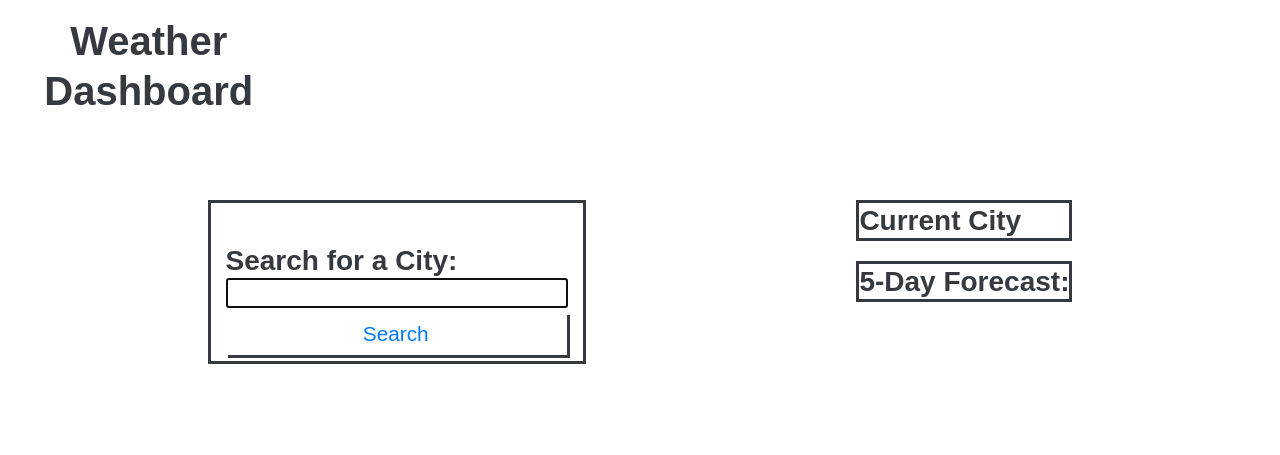
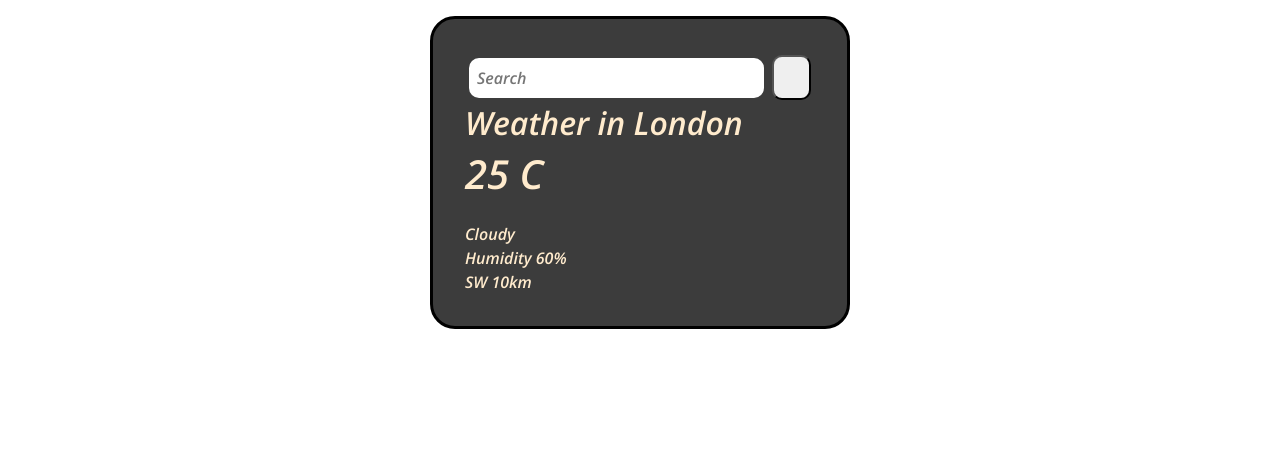
Before and after one commit to scottskinn/Weather-Dashboard, a plain HTML site: page index.html in a window 1280 px wide. Drawn offline with nearby package versions, Linux system fonts and the light colour scheme.

Commit message:
weather apikey

```diff
--- a/assets/javascript.js
+++ b/assets/javascript.js
@@ -0,0 +1,13 @@
+let weather = {
+    "apiKey": "e314e8030b2159c0fff5919b834d4dd4",
+    fetchWeather: function () {
+        fetch("https://api.openweathermap.org/data/2.5/weather?q="
+         + city
+         + "&units=metric&appid="
+         + apiKey)
+
+        .then((response) => response.json())
+        .then((data) => console.log(data));
+
+    },
+}
--- a/assets/style.css
+++ b/assets/style.css
@@ -1,24 +1,66 @@
 body {
     /* background-color: ; */
+    display: flex;
+    justify-content: center;
+    align-items: center;
     margin: 0;
     padding: 0;
-    font-family: "IBM Plex Sans", sans-serif;
     color: var(--dark);
     line-height: 1.5;
     font-size: 16px;
+    font-family: 'Open Sans', sans-serif;
+    /* background-image: url('https://source.unsplash.com/1600x900/?nature'); */
 }
 
-h1,
-h2,
-h3,
-h4,
-h5,
-h6 {
-font-weight: 700;
-margin: 0;
-color: var(--dark);
-line-height: 1.25;
+.card {
+    background: #111111d0;
+    color: blanchedalmond;
+    padding: 2em;
+    margin: 1em;
+    width: 100%;
+    max-width: 420px;
+    border: 3px solid black;
+    border-radius: 25px;
 }
+
+.search {
+    display: flex;
+    align-items: center;
+    justify-content: center;
+}
+
+button {
+    height: 45px;
+    width: 40px;
+    padding: 5px;
+    margin: 4px;
+    border-radius: 10px;
+}
+.btn:hover {
+    color: var(--primary);
+    background-color: var(--tertiary);
+    transform: translate(0, 0);
+    box-shadow: 2px 2px var(--dark);
+}
+
+input.search-bar {
+    border: none;
+    padding: 0.5em;
+    margin: 4px;
+    border-radius: 10px;
+    width: calc(100% - 50px);
+}
+
+.temp {
+    margin: 0;
+}
+
+
+
+
+
+
+
 
 main {
 margin: 20px auto;
@@ -44,16 +86,3 @@ background-color: var(--light-dark);
 box-shadow: 3px 3px var(--dark);
 transform: translate(-1px, -1px);
 }
-
-.btn:hover {
-color: var(--primary);
-background-color: var(--tertiary);
-transform: translate(0, 0);
-box-shadow: 2px 2px var(--dark);
-}
-
-.card {
-    margin: 0 0 20px 0;
-    border: 3px solid var(--dark);
-    border-radius: var(--border-radius);
-  }
--- a/index.html
+++ b/index.html
@@ -4,56 +4,73 @@
     <meta charset="UTF-8">
     <meta http-equiv="X-UA-Compatible" content="IE=edge">
     <meta name="viewport" content="width=device-width, initial-scale=1.0">
-
+    <link rel="preconnect" href="https://fonts.googleapis.com">
+    <link rel="preconnect" href="https://fonts.gstatic.com" crossorigin>
+    <link href="https://fonts.googleapis.com/css2?family=Open+Sans:ital,wght@1,600&display=swap" rel="stylesheet">
     <link rel="stylesheet" href="https://cdnjs.cloudflare.com/ajax/libs/twitter-bootstrap/4.3.1/css/bootstrap.min.css">
     <link rel="stylesheet" href="">
     <link rel="stylesheet" href="./assets/style.css">
 
     <title>Weather Dashboard</title>
-
 </head>
 
 <body>
+    <div class="card">
+        <div class="search">
+            <input type="text" class="search-bar" placeholder="Search">
+            <button></button>
+        </div>
 
+        <div class="weather">
+            <h2 class="city">Weather in London</h2>
+            <h1 class="temp">25 C</h1>
+            <img src="" alt="" class="icon">
+            <div class="description">Cloudy</div>
+            <div class="humidity">Humidity 60%</div>
+            <div class="wind">SW 10km</div>
 
-    <div class="row">
+        </div>
+    </div>
+
+    <!-- <div class="row">
         <header class="col-12 col-lg-3 d-flex flex-column p-4 p-lg-3 text-center">
-            <h1 class="text-center">Weather Dashboard</h1>
+            <h1>Weather Dashboard</h1>
         </header>
 
         <main class="d-flex flex-column">
+
             <div class="m-5 row justify-content-around">
 
-                <div class="card col-md-4">
-                    <form id="city-form" class="card-body"></form>
-                        <h3>Search for a City:</h3>
-                        <input name="city" id="city" type="text" autofocus="true" class="form-input" />
-                        <button type="submit" class="btn">Search</button>
-                    </form>
-                </div>
-
-                <div class="d-flex flex-column">
-                    <div class="card">
-                        <h3>Current City</h3>
-                    </div>
-
-                    <div class="card">
-                        <h3>5-Day Forecast:</h3>
+                <div class="search-box card">
+                    <div class="col-md-4 col-lg-4">
+                        <form id="city-form" class="card-body"></form>
+                            <h3>Search for a City:</h3>
+                            <label class="search" for="cityName"></label>
+                            <input name="city" id="cityName" type="text" autofocus="true" class="form-control" />
+                            <button type="submit" id="city" class="btn">Search</button>
+                        </form>
                     </div>
                 </div>
 
+                <div class="results">
+                    <div class="d-flex flex-column">
+                        <div class="card current-weather">
+                            <h3>Current City</h3>
 
+                        </div>
 
-
-
-
-            </div>
+                        <div class="card forecast">
+                            <h3>5-Day Forecast:</h3>
+                        </div>
+                    </div>
+                </div> -->
+            <!-- </div>
         </main>
-    </div>
+    </div> -->
 
 
     <script src="https://cdnjs.cloudflare.com/ajax/libs/jquery/3.4.1/jquery.min.js"></script>
-    <script src=""></script>
+    <!-- <script src="https://api.openweathermap.org/data/2.5/onecall?lat={lat}&lon={lon}&exclude={part}&appid={8afd6d865629a6db00ad6cb612e9cc35}"></script> -->
     <script src="https://cdnjs.cloudflare.com/ajax/libs/twitter-bootstrap/4.3.1/js/bootstrap.min.js"></script>
     <script src="./assets/javascript.js"></script>
 </body>
```
Also changed, not shown: 1 other file.
